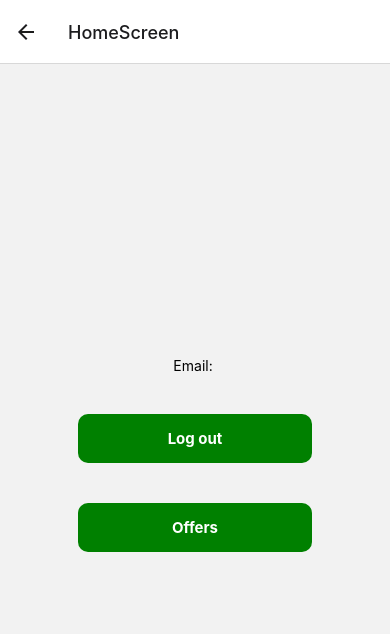
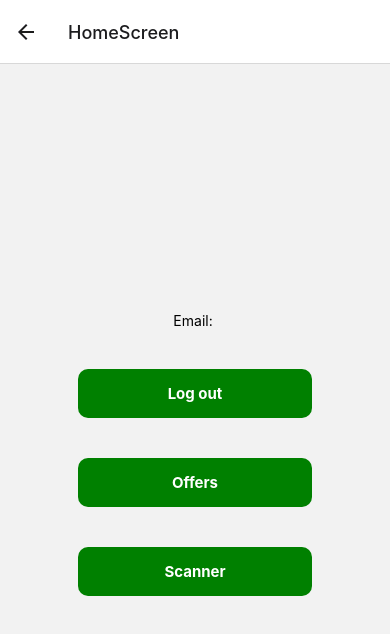
Before and after one commit to kaczmarekkacper/Book-Exchanger, a React Native app: screen /HomeScreen in a window 390 px wide. Shown: the top 634 px of the page. Built offline with nearby package versions, Linux system fonts and the light colour scheme; no server answers.

Commit message:
Barcode scanner

```diff
--- a/App.js
+++ b/App.js
@@ -6,6 +6,7 @@ import { NavigationContainer } from "@react-navigation/native";
 import { createNativeStackNavigator } from "@react-navigation/native-stack";
 import LoginScreen from "./src/screens/LoginScreen/LoginScreen";
 import HomeScreen from "./src/screens/HomeScreen/HomeScreen";
+import ScannerScreen from "./src/screens/ScannerScreen/ScannerScreen";
 
 const Stack = createNativeStackNavigator();
 
@@ -20,6 +21,7 @@ const App = () => {
         />
         <Stack.Screen name="OffersScreen" component={OffersScreen} />
         <Stack.Screen name="HomeScreen" component={HomeScreen} />
+        <Stack.Screen name="ScannerScreen" component={ScannerScreen} />
       </Stack.Navigator>
     </NavigationContainer>
     //    <SafeAreaView style={styles.container}>
--- a/package.json
+++ b/package.json
@@ -22,7 +22,8 @@
     "react-native-safe-area-context": "3.3.2",
     "react-native-screens": "~3.8.0",
     "react-native-vector-icons": "^9.0.0",
-    "react-native-web": "0.17.1"
+    "react-native-web": "0.17.1",
+    "expo-barcode-scanner": "~11.1.2"
   },
   "devDependencies": {
     "@babel/core": "^7.12.9"
--- a/src/screens/HomeScreen/HomeScreen.js
+++ b/src/screens/HomeScreen/HomeScreen.js
@@ -16,6 +16,9 @@ const HomeScreen = () => {
   const handleOfferts = () => {
     navigation.navigate("OffersScreen");
   };
+  const handleScanner = () => {
+    navigation.navigate("ScannerScreen");
+  };
   return (
     <View style={styles.container}>
       <Text>Email: {auth.currentUser?.email}</Text>
@@ -24,6 +27,9 @@ const HomeScreen = () => {
       </TouchableOpacity>
       <TouchableOpacity style={styles.button} onPress={handleOfferts}>
         <Text style={styles.buttonText}>Offers</Text>
+      </TouchableOpacity>
+      <TouchableOpacity style={styles.button} onPress={handleScanner}>
+        <Text style={styles.buttonText}>Scanner</Text>
       </TouchableOpacity>
     </View>
   );
--- /dev/null
+++ b/src/screens/ScannerScreen/ScannerScreen.js
@@ -0,0 +1,134 @@
+import { useNavigation } from "@react-navigation/native";
+import React, { useState, useEffect } from "react";
+import { StyleSheet, Text, TouchableOpacity, View } from "react-native";
+import { auth } from "../../../firebase";
+import { BarCodeScanner } from "expo-barcode-scanner";
+import { Button } from "react-native-elements/dist/buttons/Button";
+
+const ScannerScreen = () => {
+  const navigation = useNavigation();
+  const handleLogOut = () => {
+    auth
+      .signOut()
+      .then(() => {
+        navigation.replace("LoginScreen");
+      })
+      .catch((error) => alert(error.message));
+  };
+  const [hasPermission, setHasPermission] = useState(null);
+  const [scanned, setScanned] = useState(false);
+  const [text, setText] = useState("Not scanned");
+
+  const askForCameraPermission = () => {
+    (async () => {
+      const { status } = await BarCodeScanner.requestPermissionsAsync();
+      setHasPermission(status == "granted");
+    })();
+  };
+
+  useEffect(() => {
+    askForCameraPermission();
+  }, []);
+
+  const handledBarCodeScanned = ({ type, data }) => {
+    setScanned(true);
+    setText(data);
+    console.log("Type: " + type + "\nData: " + data);
+  };
+
+  if (hasPermission === null) {
+    return (
+      <View style={styles.container}>
+        <Text>Request for camera permission</Text>
+      </View>
+    );
+  }
+
+  if (hasPermission === false) {
+    return (
+      <View style={styles.container}>
+        <Text style={{ margin: 10 }}>No access to camera</Text>
+        <TouchableOpacity
+          style={styles.button}
+          onPress={askForCameraPermission}
+        >
+          <Text style={styles.buttonText}>Ask For Permissions</Text>
+        </TouchableOpacity>
+      </View>
+    );
+  }
+
+  return (
+    <View style={styles.container}>
+      <View style={styles.barcodeBox}>
+        <BarCodeScanner
+          onBarCodeScanned={scanned ? undefined : handledBarCodeScanned}
+          style={{ height: 400, width: 400 }}
+        ></BarCodeScanner>
+      </View>
+      <Text style={styles.scannedText}>{text}</Text>
+      {scanned && (
+        <TouchableOpacity
+          style={styles.button}
+          onPress={() => setScanned(false)}
+        >
+          <Text style={styles.buttonText}>Rescan</Text>
+        </TouchableOpacity>
+      )}
+    </View>
+    /*
+    <View style={styles.container}>
+      <Text>Email: {auth.currentUser?.email}</Text>
+      <TouchableOpacity style={styles.button} onPress={handleLogOut}>
+        <Text style={styles.buttonText}>Log out</Text>
+      </TouchableOpacity>
+      <TouchableOpacity style={styles.button}>
+        <Text style={styles.buttonText}>Scan</Text>
+      </TouchableOpacity>
+    </View>
+    */
+  );
+};
+
+export default ScannerScreen;
+
+const styles = StyleSheet.create({
+  container: {
+    flex: 1,
+    justifyContent: "center",
+    alignItems: "center",
+  },
+  button: {
+    backgroundColor: "green",
+    width: "60%",
+    padding: 15,
+    borderRadius: 10,
+    alignItems: "center",
+    marginTop: 40,
+  },
+  buttonText: {
+    color: "white",
+    fontWeight: "700",
+    fontSize: 15,
+  },
+  scannedText: {
+    marginTop: 40,
+    backgroundColor: "brown",
+    width: "60%",
+    padding: 15,
+    borderRadius: 10,
+    color: "white",
+    fontWeight: "700",
+    alignItems: "center",
+    fontSize: 25,
+  },
+  barcodeBox: {
+    alignItems: "center",
+    justifyContent: "center",
+    height: 300,
+    width: 300,
+    overflow: "hidden",
+    borderRadius: 30,
+    backgroundColor: "tomato",
+  },
+});
```
Also changed, not shown: 1 other file (tests, documents, lock files or other folders).
